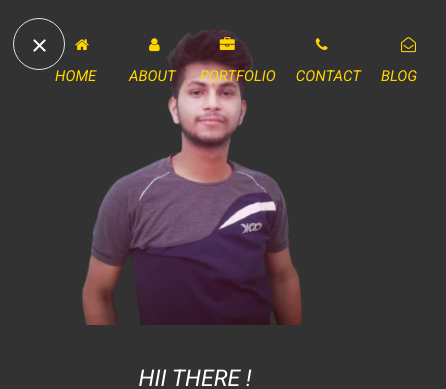
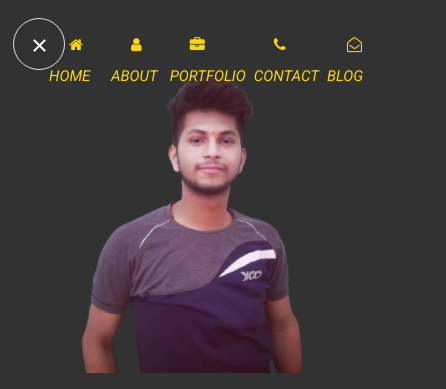
Before and after one commit to anand-http/Portfolio-website, a plain HTML site: page index.html in a window 390 px wide. Both pictures are taken after a click on the element 39 px from the left and 44 px from the top of the page. Shown: the top 389 px of the page, 446 px wide, since content can reach past the window. Drawn offline with Linux system fonts and the light colour scheme.

Commit message:
V1 responsive modification

```diff
--- a/index.css
+++ b/index.css
@@ -13,12 +13,12 @@ body {
     background-color: rgba(0, 0, 0, 0.804);
 }
 
-.fa{
+.fa {
     transition: transform 0.5s ease-in-out;
 }
 
-.fa:hover{
-    transform:rotateY(360deg);
+.fa:hover {
+    transform: rotateY(360deg);
 }
 
 
@@ -55,6 +55,11 @@ body {
 /* sidebar media query */
 
 @media screen and (max-width:1037px) {
+
+    .infoContainer {
+        margin-top: 48px;
+    }
+
     .sidebar {
         left: 324px;
     }
@@ -65,6 +70,10 @@ body {
 }
 
 @media screen and (max-width:801px) {
+    .infoContainer {
+        margin-top: 48px;
+    }
+
     .sidebar {
         left: 173px;
     }
@@ -75,6 +84,10 @@ body {
 }
 
 @media screen and (max-width:623px) {
+    .infoContainer {
+        margin-top: 48px;
+    }
+
     .sidebar {
         left: 128px;
     }
@@ -85,14 +98,30 @@ body {
 }
 
 @media screen and (max-width:451px) {
+
+    nav li {
+        margin: 0;
+        padding: 7px 4px;
+
+    }
+
     .sidebar {
         left: 45px;
         transition: all 0.1s ease-in-out 0s;
     }
 
+
+    .infoContainer {
+        margin-top: 48px;
+    }
+
+
+
     .sidebarGo {
         transform: translateX(-17px);
     }
+
+
 }
 
 
@@ -103,7 +132,7 @@ ul {
 nav li {
     list-style: none;
     font-size: 15px;
-    padding: 7px 10px;
+    padding: 7px 4px;
 }
 
 
@@ -118,10 +147,10 @@ nav li a {
     margin: 15px 20px;
 }
 
+
 nav li a div {
     display: flex;
 }
-
 
 
 
@@ -129,7 +158,6 @@ nav li a div {
     /* background-color: hotpink; */
     /* margin: 90px auto; */
     display: flex;
-    padding: 0 30px;
 }
 
 .devinfo {
@@ -509,7 +537,7 @@ i {
 
     .infoContainer {
         flex-direction: column;
-        text-align: center;
+        text-align: justify;
     }
 
     .button {
@@ -557,6 +585,8 @@ i {
     margin: auto;
     width: 90%;
 }
+
+
 
 
 
```
